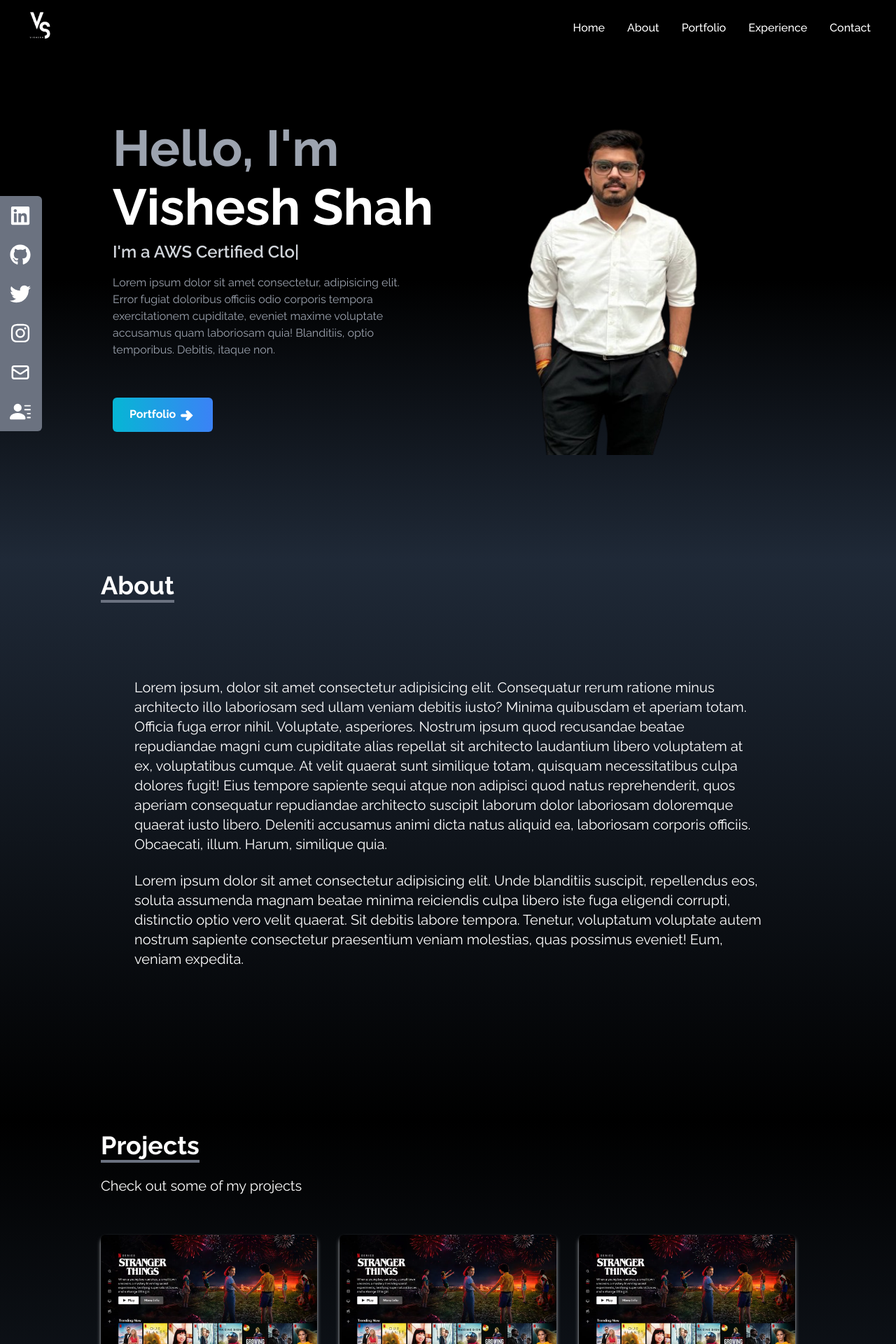
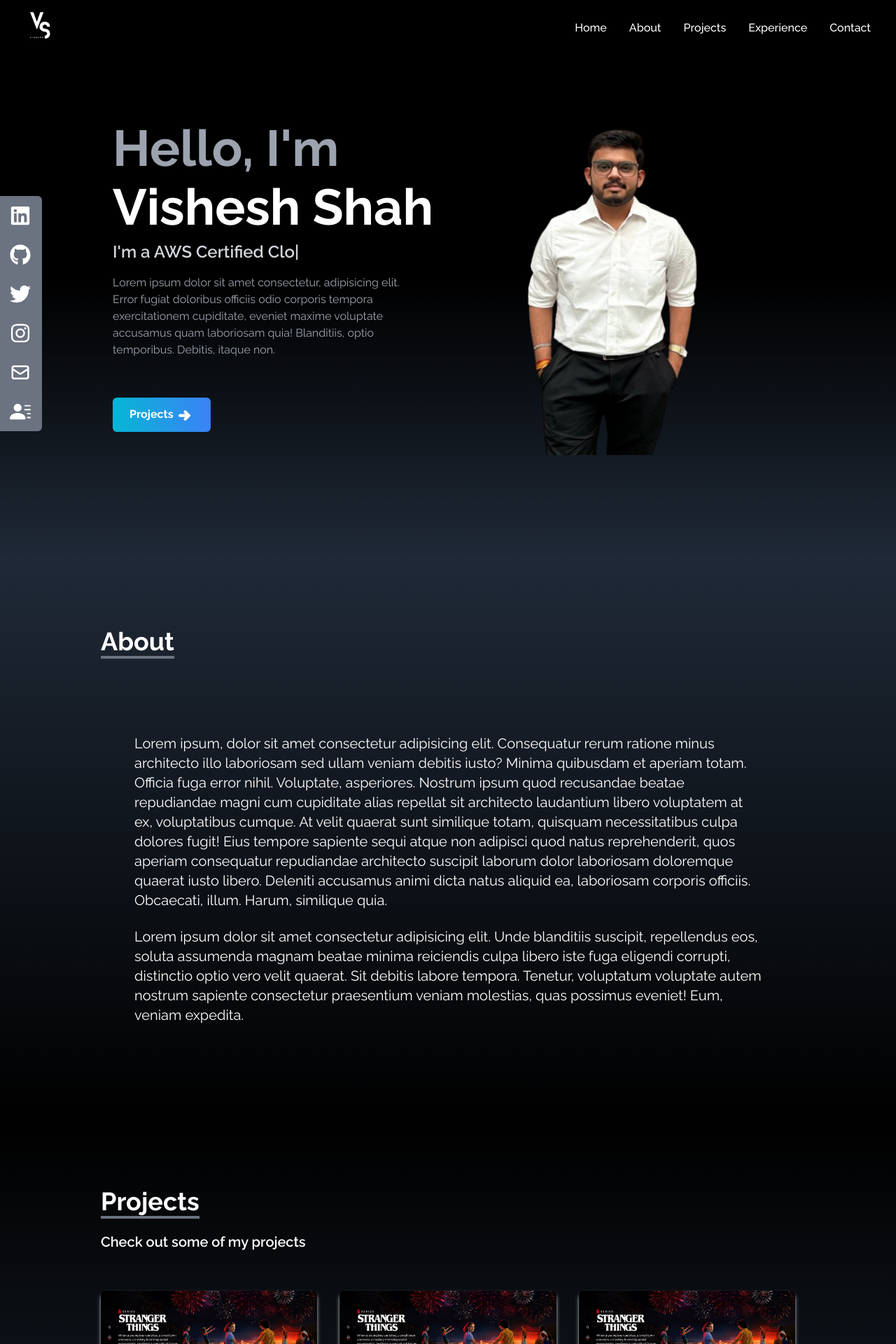
Before and after one commit to Visheshshah0807/portfolio_website, a React (Create React App) app: page / in a window 1280 px wide. Shown: the top 1920 px of the page at 70% size. Built offline with nearby package versions, Linux system fonts and the light colour scheme.

Commit message:
All done

```diff
--- a/src/Home.jsx
+++ b/src/Home.jsx
@@ -2,6 +2,7 @@ import React from "react";
 import { TiArrowRightThick } from "react-icons/ti";
 import HeroImage from "../src/assets/VisheshShah BGR.png"; // Ensure the image path is correct
 import Typewriter from "./components/typewritter";
+import { Link } from "react-scroll";
 
 const Home = () => {
   return (
@@ -28,24 +29,35 @@ const Home = () => {
           </p>
 
           <div className="mt-8 flex ">
-            <button className="group text-white w-fit px-6 py-3 my-2 flex items-center rounded-md bg-gradient-to-r from-cyan-500 to-blue-500 font-bold">
-              Portfolio
+            <Link
+              to="projects"
+              smooth
+              duration={500}
+              className="group text-white w-fit px-6 py-3 my-2 flex items-center rounded-md bg-gradient-to-r from-cyan-500 to-blue-500 font-bold"
+            >
+              Projects
               <span className="ml-1 group-hover:rotate-90 duration-300">
                 <TiArrowRightThick size={25} />
               </span>
-            </button>
-            <button className="group md:hidden text-white w-fit px-6 py-3 my-2 flex items-center rounded-md bg-gradient-to-r from-cyan-500 to-blue-500 font-bold ml-10 ">
-              Resume
-              <span className="ml-1 group-hover:rotate-90 duration-300">
-                <TiArrowRightThick size={25} />
-              </span>
-            </button>
+            </Link>
+            <a
+              href="https://drive.google.com/file/d/1IXVtBryJNl04Z-x7s0N3onodI5X5s4QA/view?usp=sharing"
+              target="_blank"
+              rel="noopener noreferrer"
+            >
+              <button className="group md:hidden text-white w-fit px-6 py-3 my-2 flex items-center rounded-md bg-gradient-to-r from-cyan-500 to-blue-500 font-bold ml-10">
+                Resume
+                <span className="ml-1 group-hover:rotate-90 duration-300">
+                  <TiArrowRightThick size={25} />
+                </span>
+              </button>
+            </a>
           </div>
         </div>
         <div className="flex justify-center items-center">
           <img
             src={HeroImage}
-            alt="Vishesh Shah's profile" // Updated alt text for better accessibility and description
+            alt="Vishesh Shah's profile"
             className=" rounded-lg mx-auto w-[300px] h-[300px] md:w-[500px] md:h-[500px]"
           />
         </div>
--- a/src/components/About.jsx
+++ b/src/components/About.jsx
@@ -4,7 +4,7 @@ const About = () => {
   return (
     <div
       name="about"
-      className="w-full min-h-screen bg-gradient-to-b from-gray-800 to-black text-white" // Changed h-screen to min-h-screen to allow content to determine height
+      className="w-full min-h-screen bg-gradient-to-b from-gray-800 to-black text-white pt-20" // Changed h-screen to min-h-screen to allow content to determine height
     >
       <div className="max-w-screen-lg p-4 mx-auto flex flex-col justify-center w-full h-full">
         <div className="pb-8">
--- a/src/components/Contact.jsx
+++ b/src/components/Contact.jsx
@@ -37,14 +37,14 @@ const Contact = () => {
   return (
     <div
       name="contact"
-      className="w-full h-screen bg-gradient-to-b from-black to bg-gray-800 py-4 text-white"
+      className="w-full h-screen bg-gradient-to-b from-black to bg-gray-800 py-4 text-white pt-20"
     >
       <div className="flex flex-col p-4 justify-center max-w-screen-lg mx-auto h-full">
         <div className="pb-8">
           <p className="text-4xl font-bold inline border-b-4 border-gray-500">
             Contact Me
           </p>
-          <p className="py-6">Submit the below form to get in touch with me</p>
+          <p className="py-6 font-semibold text-xl">Submit the below form to get in touch with me</p>
         </div>
 
         {/*----------------------------------- form ---------------------------*/}
@@ -53,7 +53,7 @@ const Contact = () => {
           <form
             onSubmit={handleSubmit}
             action=""
-            className="flex flex-col w-full md:w-1/2 mx-auto contact-form"
+            className="flex flex-col w-80 md:w-1/2 mx-auto contact-form "
           >
             <input
               type="text"
--- a/src/components/Experience.jsx
+++ b/src/components/Experience.jsx
@@ -70,7 +70,7 @@ const Experience = () => {
   return (
     <section
       name="experience"
-      className="w-full min-h-screen bg-gradient-to-b from-gray-800 to-black text-white"
+      className="w-full min-h-screen bg-gradient-to-b from-gray-800 to-black text-white pt-20"
     >
       <div className="max-w-screen-lg mx-auto p-4 flex flex-col justify-center w-full h-full">
         <header>
--- a/src/components/Navbar.jsx
+++ b/src/components/Navbar.jsx
@@ -1,12 +1,16 @@
 import React, { useState } from "react";
 import { FaBars, FaTimes } from "react-icons/fa";
+import { Link } from "react-scroll";
+import { FaGithub, FaLinkedin, FaTwitter, FaInstagram } from "react-icons/fa";
+import { HiOutlineMail } from "react-icons/hi";
+import { BsFillPersonLinesFill } from "react-icons/bs";
 import logo from "../assets/logo.png";
 
 const Navbar = () => {
   const [nav, setNav] = useState(false);
   const handleClick = () => setNav(!nav);
 
-  const link = [
+  const links = [
     {
       id: 1,
       link: "home",
@@ -17,7 +21,7 @@ const Navbar = () => {
     },
     {
       id: 3,
-      link: "portfolio",
+      link: "projects",
     },
     {
       id: 4,
@@ -28,40 +32,97 @@ const Navbar = () => {
       link: "contact",
     },
   ];
+
+  const socialLinks = [
+    {
+      id: 1,
+      child: <FaLinkedin size={30} />,
+      href: "https://www.linkedin.com/in/vishesh-shah-9a284222b/",
+    },
+    {
+      id: 2,
+      child: <FaGithub size={30} />,
+      href: "https://github.com/Visheshshah0807?tab=overview&from=2024-07-01&to=2024-07-16",
+    },
+    {
+      id: 3,
+      child: <FaTwitter size={30} />,
+      href: "https://x.com/VisheshShah20",
+    },
+    {
+      id: 4,
+      child: <FaInstagram size={30} />,
+      href: "https://www.instagram.com/visheshshah0807/",
+    },
+    {
+      id: 5,
+      child: <HiOutlineMail size={30} />,
+      href: "mailto:visheshshah0807@gmail.com",
+    },
+    {
+      id: 6,
+      child: <BsFillPersonLinesFill size={30} />,
+      href: "https://drive.google.com/file/d/1IXVtBryJNl04Z-x7s0N3onodI5X5s4QA/view?usp=sharing",
+      download: true,
+    },
+  ];
+
   return (
     <div className="flex justify-between items-center bg-[#000] w-full h-20 z-10 fixed px-5 text-white">
       <div>
-        <img src={logo} alt="Logo" className="w-20 h-20" />
+        <Link to="home" smooth duration={500} ><img src={logo} alt="Logo" className="w-20 h-20 cursor-pointer" /></Link>
       </div>
 
-      <ul className="flex">
-        {link.map(({ id, link }) => (
+      <ul className="hidden md:flex">
+        {links.map(({ id, link }) => (
           <li
             key={id}
-            className="px-4 cursor-pointer font-medium relative duration-300 hover:text-blue-400 before:content-[''] before:absolute before:left-0 before:bottom-0 before:w-full before:h-[2px] before:bg-blue-400 before:scale-x-0 before:origin-left hover:before:scale-x-100 hover:before:origin-right capitalize hidden md:block"
+            className="px-4 cursor-pointer font-medium relative duration-300 hover:text-blue-400 before:content-[''] before:absolute before:left-0 before:bottom-0 before:w-full before:h-[2px] before:bg-blue-400 before:scale-x-0 before:origin-left hover:before:scale-x-100 hover:before:origin-right capitalize"
           >
+            <Link to={link} smooth duration={500}>
               {link}
+            </Link>
           </li>
         ))}
       </ul>
+
       <div
         onClick={handleClick}
-        className="cursor-pointer pr-4 z-10 md:hidden text-gray-400 "
+        className="cursor-pointer pr-4 z-10 md:hidden text-gray-400"
       >
         {!nav ? <FaBars size={30} /> : <FaTimes size={30} />}
       </div>
 
       {nav && (
-        <ul className="absolute top-0 left-0 w-full h-screen flex flex-col justify-center items-center bg-gradient-to-b from-black to-gray-800 md:hidden">
-          {link.map(({ id, link }) => (
+        <div className="absolute top-0 left-0 w-full h-screen flex flex-col justify-center items-center bg-gradient-to-b from-black to-gray-800 md:hidden">
+          <ul className="flex flex-col items-center">
+            {links.map(({ id, link }) => (
               <li
                 key={id}
-              className=" px-4 py-6 text-4xl cursor-pointer capitalize hover:scale-125 duration-150 text-gray-500 hover:text-blue-400 "
+                className="px-4 py-6 text-4xl cursor-pointer capitalize hover:scale-125 duration-150 text-gray-500 hover:text-blue-400"
               >
+                <Link to={link} smooth duration={500} onClick={handleClick}>
                   {link}
+                </Link>
               </li>
             ))}
           </ul>
+          {/* Social media links in a 3x3 grid */}
+          <div className="grid grid-cols-3 gap-4 mt-8">
+            {socialLinks.map(({ id, child, href, download }) => (
+              <a
+                key={id}
+                href={href}
+                className="bg-gray-500 w-12 h-12 flex justify-center items-center rounded-md text-white"
+                download={download}
+                target="_blank"
+                rel="noreferrer"
+              >
+                {child}
+              </a>
+            ))}
+          </div>
+        </div>
       )}
     </div>
   );
--- a/src/components/Projects.jsx
+++ b/src/components/Projects.jsx
@@ -31,14 +31,14 @@ const Projects = () => {
   return (
     <div
       name="projects"
-      className="w-full min-h-screen bg-gradient-to-b from-black to-gray-800 text-white" // Changed h-screen to min-h-screen to allow content to determine height
+      className="w-full min-h-screen bg-gradient-to-b from-black to-gray-800 text-white pt-20" // Changed h-screen to min-h-screen to allow content to determine height
     >
       <div className="flex flex-col justify-center max-w-screen-lg mx-auto p-4 w-full h-full">
         <div className="pb-8">
           <p className="text-4xl font-bold inline border-b-4 border-gray-500">
             Projects
           </p>
-          <p className="py-6 text-xl">Check out some of my projects</p>
+          <p className="py-6 text-xl font-semibold">Check out some of my projects</p>
         </div>
 
         <div className="grid sm:grid-cols-2 md:grid-cols-3 gap-8 px-12 sm:px-0">
--- a/src/components/SocialMedia.jsx
+++ b/src/components/SocialMedia.jsx
@@ -63,7 +63,7 @@ const SocialMedia = () => {
           Resume <BsFillPersonLinesFill size={30} />
         </>
       ),
-      href: "./resume.pdf",
+      href: "https://drive.google.com/file/d/1IXVtBryJNl04Z-x7s0N3onodI5X5s4QA/view?usp=sharing",
       style: "rounded-br-md",
       download: true,
     },
```
Lines whose indentation alone changed are shown as unchanged.
